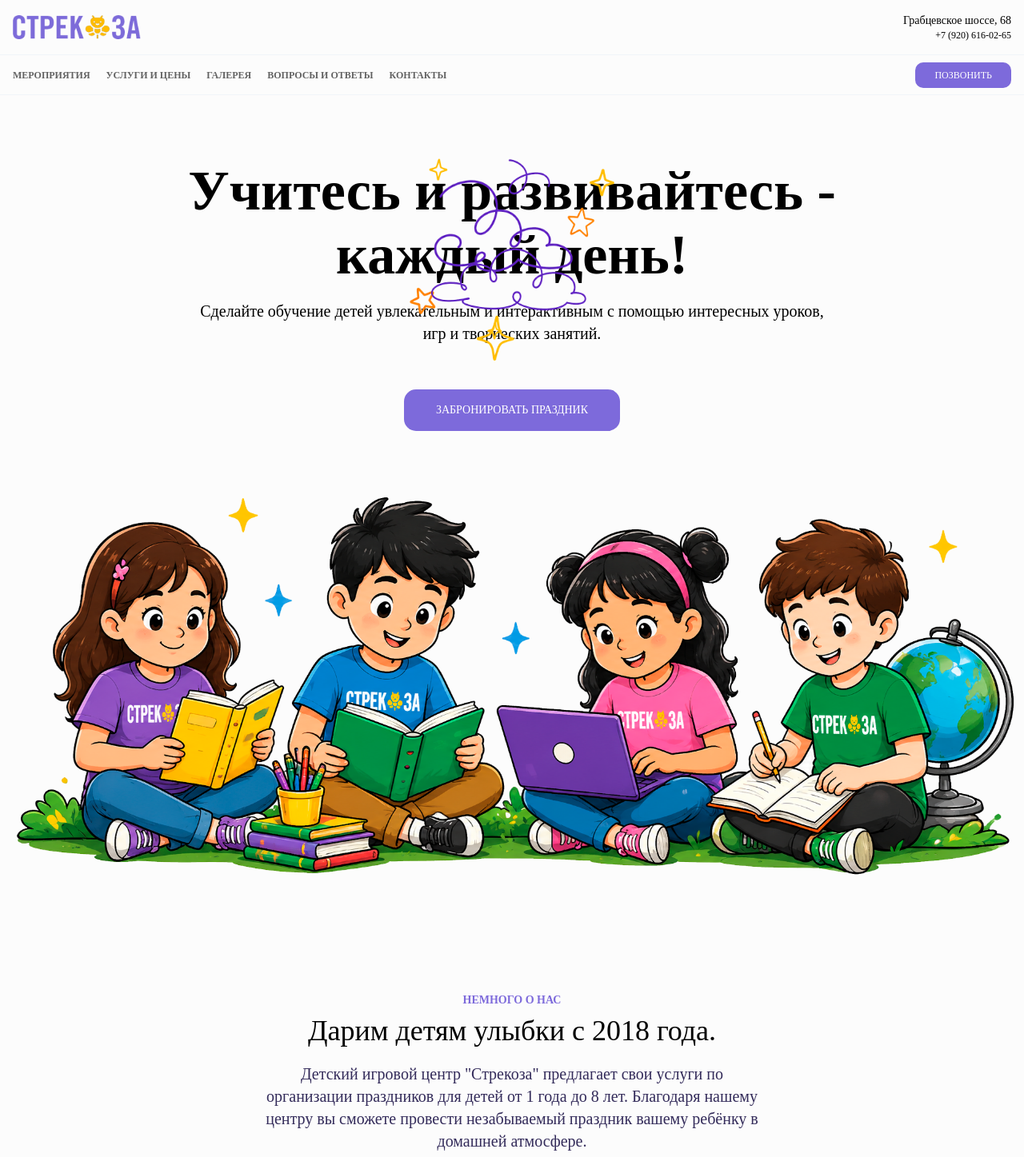
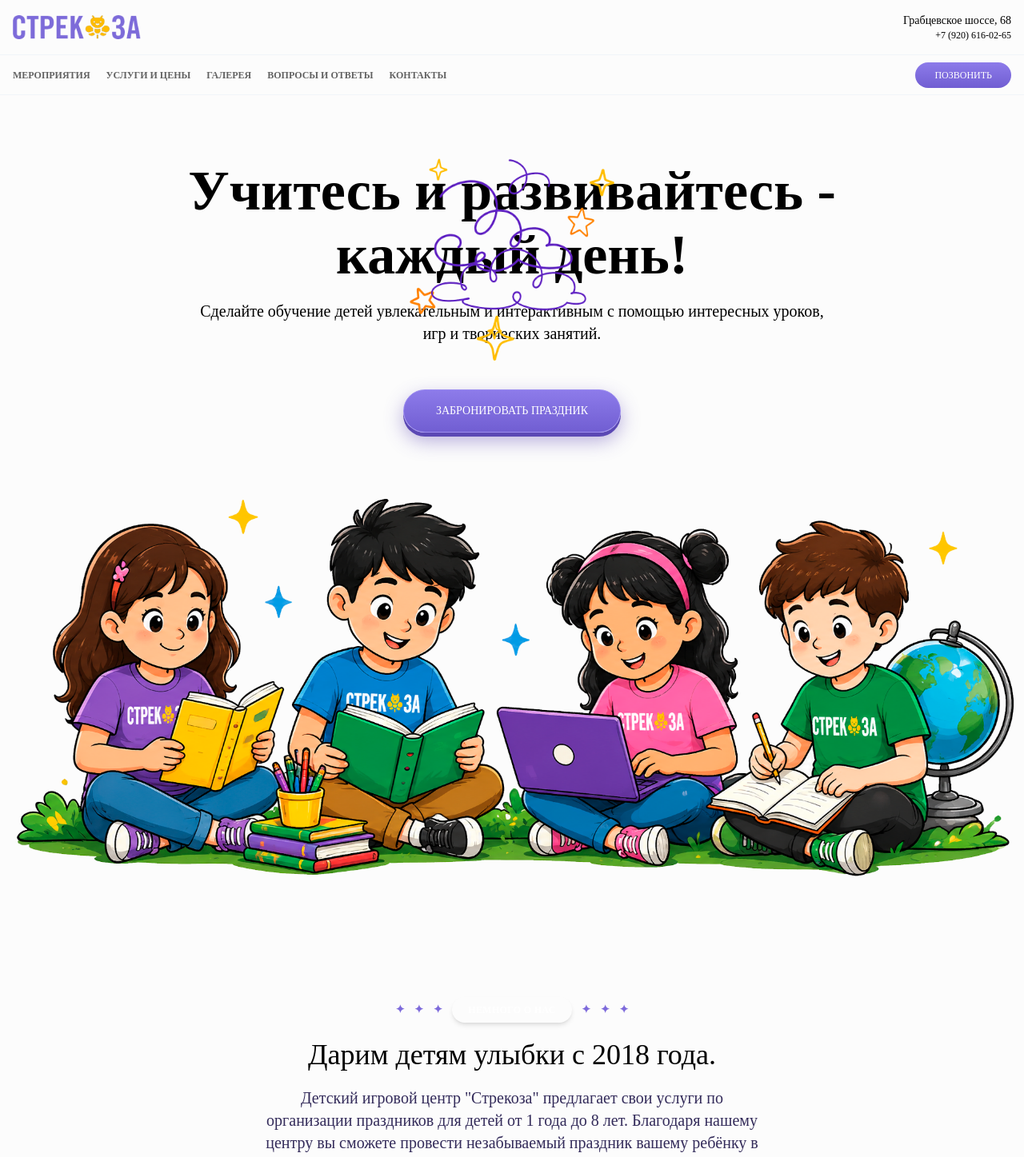
Before and after one commit to developer-samara-web/strekoza94.ru, a Next.js app: page / in a window 1280 px wide. Shown: the top 1447 px of the page at 80% size. Built offline with nearby package versions, Linux system fonts and the light colour scheme; a web font is replaced by a local one.

Commit message:
refactor: update contact component and ui styles

```diff
--- a/app/page.js
+++ b/app/page.js
@@ -6,7 +6,7 @@ import Pricing from "@/components/Pricing/Pricing";
 import Gallery from "@/components/Gallery/Gallery";
 import Trial from "@/components/Trial/Trial";
 import Questions from "@/components/Questions/Questions";
-import Contact from "@/components/Contact/Contact";
+import Contacts from "@/components/Contacts/Contacts";
 import Footer from "@/components/Footer/Footer";
 
 export const metadata = {
@@ -23,9 +23,9 @@ const Home = () => {
 			<Events />
 			<Trial />
 			<Gallery />
+			<Questions />
 			<Pricing />
-			<Questions />
-			<Contact />
+			<Contacts />
 			<Footer />
 		</main>
 	);
--- a/components/ui/Button/Button.css
+++ b/components/ui/Button/Button.css
@@ -1,21 +1,58 @@
 @reference "../../../app/globals.css";
 
-.button{
-	@apply uppercase font-medium cursor-pointer;
+.button {
+	/* Layout */
+	@apply flex flex-row items-center justify-center z-10 cursor-pointer;
+
+	/* Spacing */
+	@apply px-8 py-4;
+
+	/* Typography */
+	@apply text-white font-medium uppercase;
+
+	/* Appearance */
+	@apply rounded-full border;
+
+	/* Interaction */
+	@apply transition-all;
+	@apply active:translate-y-[4px];
+	@apply active:shadow-[0_1px_0_#5b48b4];
 }
 
+
+/* Sizes */
+
 .button-sm {
-	@apply py-2 px-6 text-xs rounded-[10px];
+	@apply rounded-[50px] border-none gap-2 px-6 py-2 text-xs;
+	@apply shadow-none;
+	@apply active:translate-none active:shadow-none;
 }
 
+
 .button-md {
-	@apply py-4 px-10 text-sm rounded-[15px];
+	@apply rounded-[50px] px-10 py-4 gap-3 text-sm;
+	@apply shadow-[0_5px_0_#5b48b4,0_10px_25px_rgba(93,72,180,.45)];
 }
 
-.button-primary{
-	@apply bg-[#7d6adb] text-white hover:bg-[#6e5cc9];
+
+/* Variants */
+
+.button-primary {
+	@apply border-[#9d8ef0];
+	@apply bg-gradient-to-b from-[#8d7bea] to-[#715ed2];
+	@apply hover:to-[#5b48b4];
 }
 
-.button-secondary{
-	@apply bg-[#7d6adb0d] text-[#7d6adb] hover:bg-[#7d6adb26];
+
+.button-secondary {
+	@apply border-[#8d7bea] bg-white text-[#7d6adb];
+	@apply shadow-[0_5px_0_#8d7bea,0_10px_25px_rgba(125,106,219,.25)];
 }
+
+
+.button-success {
+	@apply border-[#7ec4e1];
+	@apply bg-gradient-to-b from-[#7bc1ea] to-[#5ea9d2];
+	@apply shadow-[0_5px_0_#5998bd,0_10px_25px_#5998bd];
+	@apply hover:to-[#5395bb];
+}
--- a/components/ui/Button/Button.js
+++ b/components/ui/Button/Button.js
@@ -1,18 +1,26 @@
 import "./Button.css";
 import Link from "next/link";
 
-const Button = ({ type, className, text , url}) => {
+const Button = ({ type, className, text, url, icon, iconPosition = 'right', }) => {
+	const content = (
+		<>
+			{icon && iconPosition === 'left' && icon}
+			{text}
+			{icon && iconPosition === 'right' && icon}
+		</>
+	);
+
 	if (type === 'link') {
 		return (
 			<Link href={url} className={className}>
-				{text}
+				{content}
 			</Link>
 		);
 	}
 
 	return (
 		<button className={className}>
-			{text}
+			{content}
 		</button>
 	);
 };
--- a/components/ui/Navbar/Navbar.css
+++ b/components/ui/Navbar/Navbar.css
@@ -1,17 +1,62 @@
 @reference "../../../app/globals.css";
 
 .navbar {
-	@apply hidden lg:flex flex-row gap-5;
+	/* Layout */
+	@apply hidden flex-row gap-5 lg:flex;
 }
 
-.navbar__item{
-	@apply uppercase text-xs font-semibold text-[#0000009c] py-4 mt-px hover:text-[#7d6adb] hover:border-b hover:border-[#7d6adb] hover:mb-[-1px];
+
+.navbar__item {
+	/* Spacing */
+	@apply mt-px py-4;
+
+	/* Typography */
+	@apply text-xs font-semibold uppercase;
+
+	/* Color */
+	@apply text-[#0000009c];
+
+	/* Interaction */
+	@apply hover:mb-[-1px];
+	@apply hover:border-b hover:border-[#7d6adb];
+	@apply hover:text-[#7d6adb];
 }
 
-.navbar-mobile{
-	@apply flex flex-col z-10 lg:hidden absolute left-0 top-30 w-full bg-white p-4 rounded-b-2xl;
+
+.navbar-mobile {
+	/* Layout */
+	@apply flex flex-col;
+
+	/* Position */
+	@apply absolute left-0 top-30 z-10;
+
+	/* Sizing */
+	@apply w-full;
+
+	/* Spacing */
+	@apply p-4;
+
+	/* Appearance */
+	@apply rounded-b-2xl bg-white;
+
+	/* Responsive */
+	@apply lg:hidden;
 }
 
-.navbar-mobile__button{
-	@apply flex lg:hidden text-slate-900 bg-slate-100 rounded-lg p-2;
+
+.navbar-mobile__button {
+	/* Layout */
+	@apply flex;
+
+	/* Spacing */
+	@apply p-2;
+
+	/* Appearance */
+	@apply rounded-lg bg-slate-100;
+
+	/* Color */
+	@apply text-slate-900;
+
+	/* Responsive */
+	@apply lg:hidden;
 }
--- a/components/ui/Section/Section.css
+++ b/components/ui/Section/Section.css
@@ -1,5 +1,24 @@
 @reference "../../../app/globals.css";
 
-.section{
-	@apply flex flex-col items-center justify-center w-full py-16;
+.section {
+	/* Layout */
+	@apply flex w-full flex-col items-center justify-center;
+
+	/* Spacing */
+	@apply py-16;
 }
+
+
+.section__text {
+	/* Layout */
+	@apply container flex w-full items-center justify-center;
+
+	/* Sizing */
+	@apply xl:max-w-[40%];
+
+	/* Typography */
+	@apply text-center sm:text-lg;
+
+	/* Color */
+	@apply text-[#000000a6];
+}
--- a/components/ui/Section/Section.js
+++ b/components/ui/Section/Section.js
@@ -1,8 +1,28 @@
-import "@/components/ui/Section/Section.css"
+import "@/components/ui/Section/Section.css";
 
-const Section = ({ children, className }) => {
+import Title from "@/ui/Title/Title";
+
+const Section = ({ id, children, className, header }) => {
+	const { title, description, background, color, text } = header ?? {};
+
 	return (
-		<section className={className}>
+		<section id={id} className={className}>
+			{header &&
+				<>
+					<Title
+						title={title}
+						description={description}
+						background={background}
+						color={color}
+					/>
+					{text && (
+						<div className="section__text">
+							{text}
+						</div>
+					)}
+				</>
+			}
+
 			{children}
 		</section>
 	);
--- a/components/ui/Title/Title.css
+++ b/components/ui/Title/Title.css
@@ -1,13 +1,45 @@
 @reference "../../../app/globals.css";
 
-.section-title{
-	@apply flex flex-col items-center justify-center lg:gap-2;
+.section__title {
+	/* Layout */
+	@apply relative flex flex-col items-center justify-center;
+
+	/* Spacing */
+	@apply gap-4;
 }
 
 .section-title__label{
-	@apply font-bold uppercase text-xs lg:text-sm;
+	/* Layout */
+	@apply flex items-center;
+
+	/* Spacing */
+	@apply gap-3;
 }
 
-.section-title__heading{
-	@apply font-medium text-center text-2xl sm:text-2xl lg:text-4xl;
+.section-title__badge{
+	/* Layout */
+	@apply inline-block shadow-md;
+
+	/* Spacing */
+	@apply px-5 py-2 rounded-full;
+
+	/* Typography */
+	@apply text-xs font-bold uppercase tracking-wide text-white;
 }
+
+.section-title__label {
+	/* Spacing */
+	@apply rounded-2xl px-4 py-1;
+
+	/* Typography */
+	@apply text-xs font-bold uppercase lg:text-sm;
+
+	/* Color */
+	@apply text-white;
+}
+
+
+.section-title__heading {
+	/* Typography */
+	@apply text-center text-2xl font-medium lg:text-4xl;
+}
--- a/components/ui/Title/Title.js
+++ b/components/ui/Title/Title.js
@@ -1,13 +1,19 @@
 import "./Title.css";
 
-const Title = ({ title, description, color }) => {
+const Title = ({ title, description, background, color }) => {
 	return (
-		<>
-			<div className="section-title">
-				<div className={`section-title__label ${color}`}>{title}</div>
-				<div className="section-title__heading">{description}</div>
+		<div className="section__title">
+			<div className="section-title__label">
+				<span className={color}>✦</span>
+				<span className={color}>✦</span>
+				<span className={color}>✦</span>
+				<div className={`section-title__badge ${background}`}>{title}</div>
+				<span className={color}>✦</span>
+				<span className={color}>✦</span>
+				<span className={color}>✦</span>
 			</div>
-		</>
+			<div className="section-title__heading">{description}</div>
+		</div>
 	);
 }
 
```
